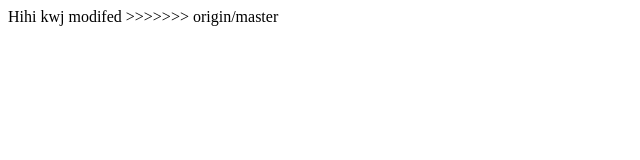
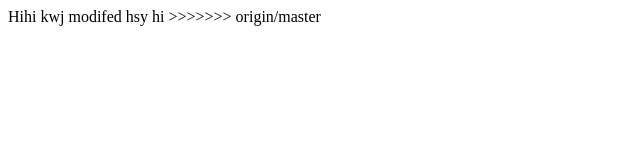
Before and after one commit to Hong-sk/misProject, a plain HTML site: page index.html in a window 1280 px wide. Shown: the full height of the page, 0-640 px from the left. Drawn offline with Linux system fonts and the light colour scheme.

Commit message:
init git

```diff
--- a/index.html
+++ b/index.html
@@ -10,6 +10,7 @@
   <body>
     Hihi
 	kwj modifed
+	hsy hi
   </body>
 </html>
 >>>>>>> origin/master
```
